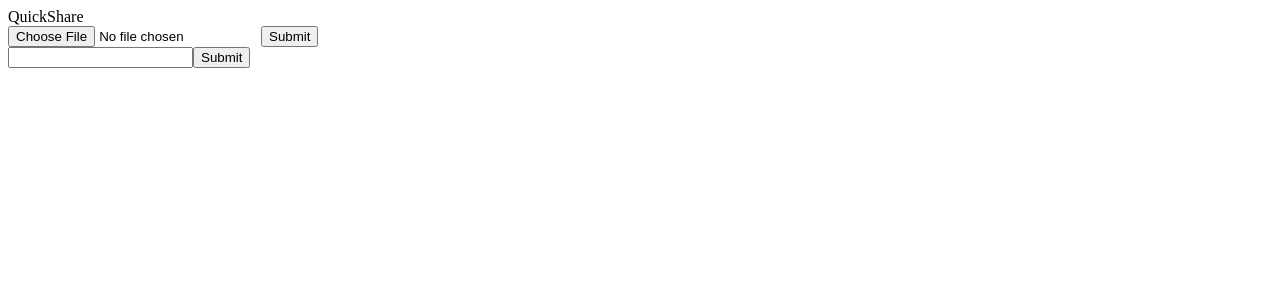
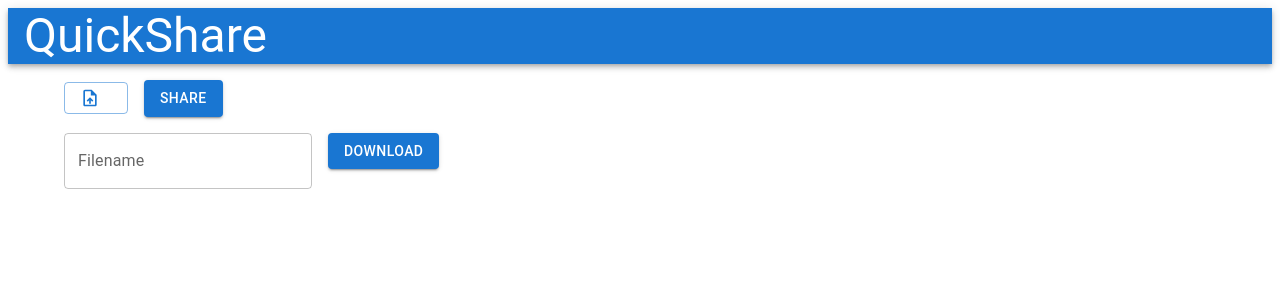
Before and after one commit to CS222-UIUC/course-project-team43, a React (Create React App) app in the folder frontend/: page / in a window 1280 px wide. Shown: the top 300 px of the page. Built offline with nearby package versions, Linux system fonts and the light colour scheme.

Commit message:
Added MUI to frontend

```diff
--- a/frontend/package.json
+++ b/frontend/package.json
@@ -3,6 +3,11 @@
   "version": "0.1.0",
   "private": true,
   "dependencies": {
+    "@emotion/react": "^11.10.6",
+    "@emotion/styled": "^11.10.6",
+    "@mui/icons-material": "^5.11.11",
+    "@mui/material": "^5.11.14",
+    "@mui/styled-engine-sc": "^5.11.11",
     "@testing-library/jest-dom": "^5.16.5",
     "@testing-library/react": "^13.4.0",
     "@testing-library/user-event": "^13.5.0",
@@ -13,6 +18,7 @@
     "react": "^18.2.0",
     "react-dom": "^18.2.0",
     "react-scripts": "5.0.1",
+    "styled-components": "^5.3.9",
     "web-vitals": "^2.1.4"
   },
   "scripts": {
--- a/frontend/src/App.tsx
+++ b/frontend/src/App.tsx
@@ -1,56 +1,32 @@
-import React, { useState, useRef } from 'react'
-import * as API from './api/API'
+import React from 'react'
+import DownloadForm from './components/DownloadForm'
+import UploadForm from './components/UploadForm'
 
-function App(): JSX.Element {
-  const [file, setFile] = useState<any>()
-  const downloadRef = useRef<HTMLInputElement>(null)
+import {
+  Box,
+  AppBar,
+  Typography
+} from "@mui/material"
 
-  const handleFileChange = (data: any): void => {
-    setFile(data.target.files[0])
-  }
 
-  const onUploadSubmit = async (event: any): Promise<void> => {
-    event.preventDefault()
-    const formData = new FormData()
-    formData.append('file', file)
-    try {
-      const res = await API.actions.upload(formData)
-      console.log(res)
-    } catch (err) {
-      console.error(err)
-    }
-  }
-
-  const onDownloadSubmit = async (_: any): Promise<void> => {
-    let formData : string = ""
-    if (downloadRef.current != null) {
-      formData = JSON.stringify({"FileName": downloadRef.current.value})
-    }
-
-    if (formData !== "") {
-      const res: any = await fetch('https://127.0.0.1:8080/download', {
-        method: 'GET',
-        body: formData,
-      }).then(async (res) => await res.json())
-      console.log(res)
-    }
-  }
-
+// Main component of our application
+const App = (): JSX.Element => {
   return (
-    <div>
-      <header>QuickShare</header>
-      <div>
-        <form onSubmit={onUploadSubmit}>
-          <input name="file_upload" type="file" onChange={handleFileChange}></input>
-          <input type="Submit"></input>
-        </form>
-        <form onSubmit={onDownloadSubmit}>
-          <input name="file_download" type="text" ref={downloadRef}></input>
-          <input type="Submit"></input>
-        </form>
-      </div>
-    </div>
+    <Box>
+      <AppBar position="static">
+        <Typography variant="h3" component="div" sx={{ pl: 2 }}>
+          QuickShare
+        </Typography>
+      </AppBar>
+      <Box sx={{ m: 2 }}>
+        <UploadForm />
+      </Box>
+      <Box sx={{ m: 2 }}>
+        <DownloadForm />
+      </Box>
+    </Box>
   )
 }
 
+
 export default App
--- /dev/null
+++ b/frontend/src/components/DownloadForm.tsx
@@ -0,0 +1,49 @@
+import React, { useState } from 'react'
+import * as API from "../api/API"
+
+import {
+	Container,
+	TextField,
+	Button
+} from '@mui/material'
+
+
+// Form for downloading files from the backend
+const DownloadForm = (): JSX.Element => {
+	const [filename, setFileName] = useState<string>()
+
+	const onDownloadSubmit = async (_: any): Promise<void> => {
+    if (filename !== "") {
+			try {
+				const res = await API.get<string>(`serve/${filename}`)
+				console.log(res)
+			} catch(err) {
+				console.log(err)
+			}
+    }
+	}
+
+	const onFilenameChange = (e: React.ChangeEvent<HTMLTextAreaElement>): void => {
+		setFileName(e.target.value)
+	}
+
+	return (
+		<Container>
+			<TextField
+				label="Filename"
+				value={filename}
+				onChange={onFilenameChange}
+				variant="outlined"
+				sx={{ mr: 2 }}
+			/>
+      <Button
+        variant="contained"
+        onClick={onDownloadSubmit}
+      >
+        Download
+      </Button>
+		</Container>
+	)
+}
+
+export default DownloadForm
--- /dev/null
+++ b/frontend/src/components/UploadForm.tsx
@@ -0,0 +1,61 @@
+import React, { useState } from 'react'
+import * as API from '../api/API'
+
+import {
+  Container,
+  Button,
+  Box
+} from '@mui/material'
+import UploadFileIcon from "@mui/icons-material/UploadFile"
+
+
+// Form for uploading files to the backend
+const UploadForm = (): JSX.Element => {
+  const [uploadFile, setUploadFile] = useState<any>()
+  const [filename, setFilename] = useState<string>()
+
+  const handleFileChange = (e: React.ChangeEvent<HTMLInputElement>): void => {
+    if (e.target.files === null || e.target.files.length !== 1) {
+      return;
+    }
+
+    const file = e.target.files[0]
+    const { name } = file // Extract filename
+    setFilename(name)
+    setUploadFile(file)
+  }
+
+  const onUploadSubmit = async (event: any): Promise<void> => {
+    event.preventDefault()
+    const formData = new FormData()
+    formData.append('file', uploadFile)
+    try {
+      const res = await API.actions.upload(formData)
+      console.log(res)
+    } catch (err) {
+      console.error(err)
+    }
+  }
+
+  return (
+    <Container>
+      <Button
+        component="label"
+        variant="outlined"
+        startIcon={<UploadFileIcon />}
+        sx={{ mr: 2 }}
+      >
+        <input type="file" hidden onChange={handleFileChange} />
+        <Box>{filename}</Box>
+      </Button>
+      <Button
+        variant="contained"
+        onClick={onUploadSubmit}
+      >
+        Share
+      </Button>
+    </Container>
+  )
+}
+
+export default UploadForm
```
Also changed, not shown: frontend/.eslintrc.js, 2 other files (tests, documents, lock files or other folders).
